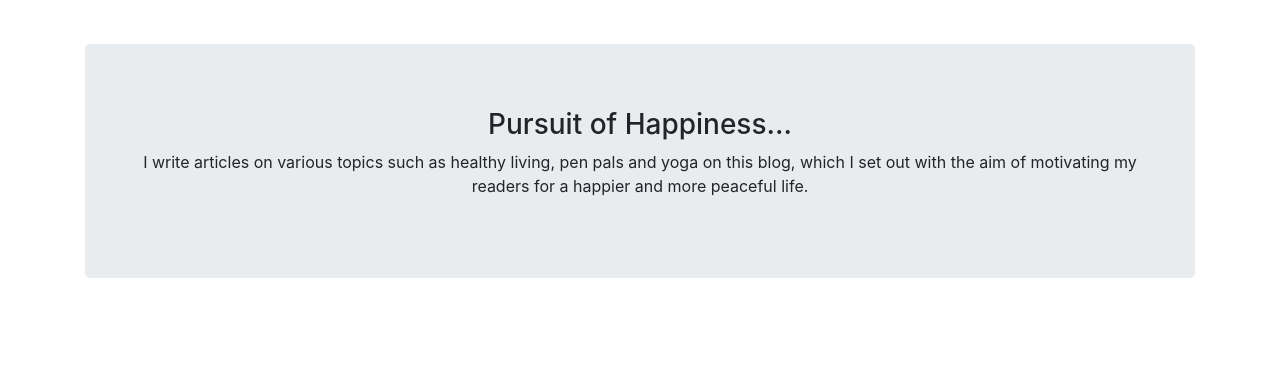
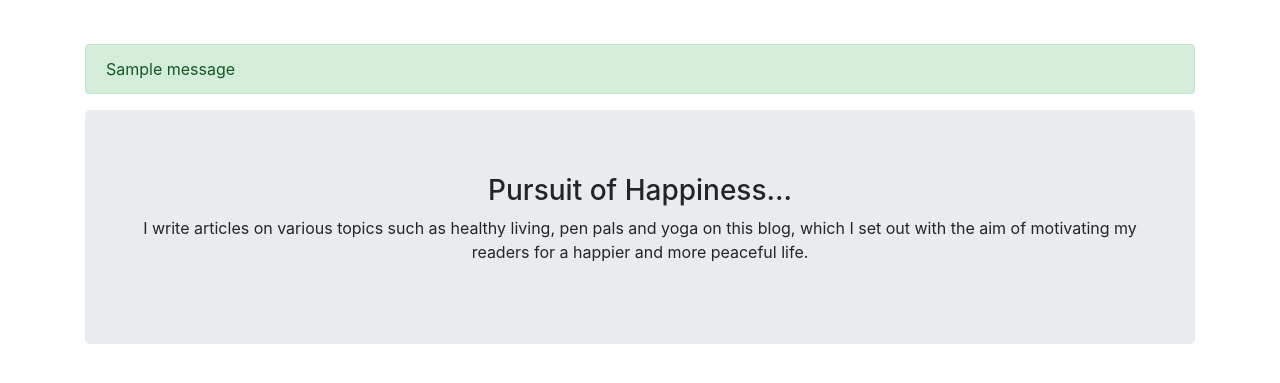
Before and after one commit to rumeysametin/blog, a Django app: page / in a window 1280 px wide. Shown: the part 56-439 px from the top of the page. Run offline with Django 4.2, Linux system fonts and the light colour scheme; one stand-in notice (Sample message) is shown; some libraries are stand-ins or nearby versions.

Commit message:
using message

```diff
--- a/templates/layout.html
+++ b/templates/layout.html
@@ -10,7 +10,21 @@
 <body>
 
     {% include "includes/navbar.html" %}
+
     <div style = "margin-top : 100px;" class = "container">
+
+        {% if messages %}
+            {% for message in messages %}
+
+            {% if message.tags == "info" %}
+            <div class="alert alert-danger">{{ message }}</div>
+            {% else %}
+            <div class="alert alert-{{ message.tags }}">{{ message }}</div>
+            {% endif %}
+
+            {% endfor %}
+        {% endif %}
+
         {% block body %}
 
         {% endblock body %}
--- a/user/views.py
+++ b/user/views.py
@@ -1,8 +1,10 @@
 from django.shortcuts import render, redirect
 from .forms import RegisterForm
 #from . import forms
+
 from django.contrib.auth.models import User
 from django.contrib.auth import login
+from django.contrib import messages
 
 # Create your views here.
 
@@ -19,6 +21,7 @@ def register(request):
 
         newUser.save()
         login(request, newUser)
+        messages.info(request, "You have successfully registered.")
 
         return redirect("index")
 
```
Also changed, not shown: db.sqlite3.
